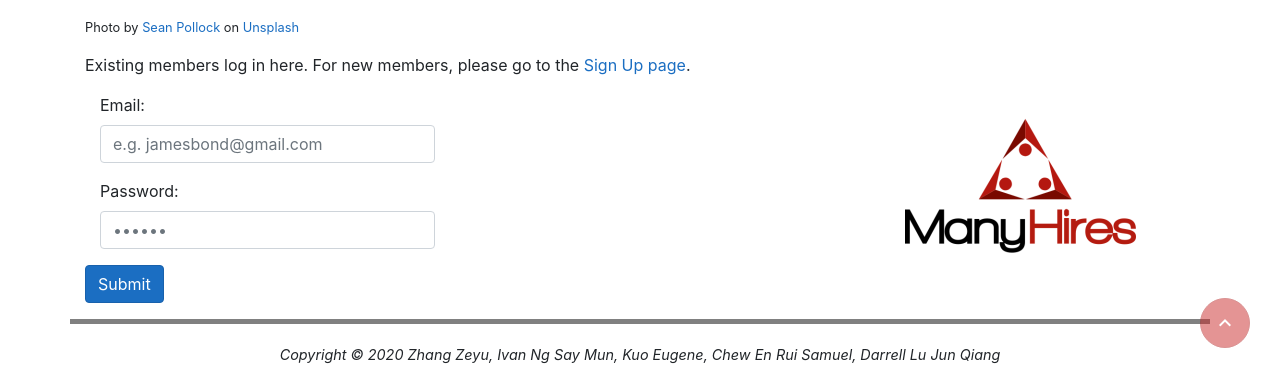
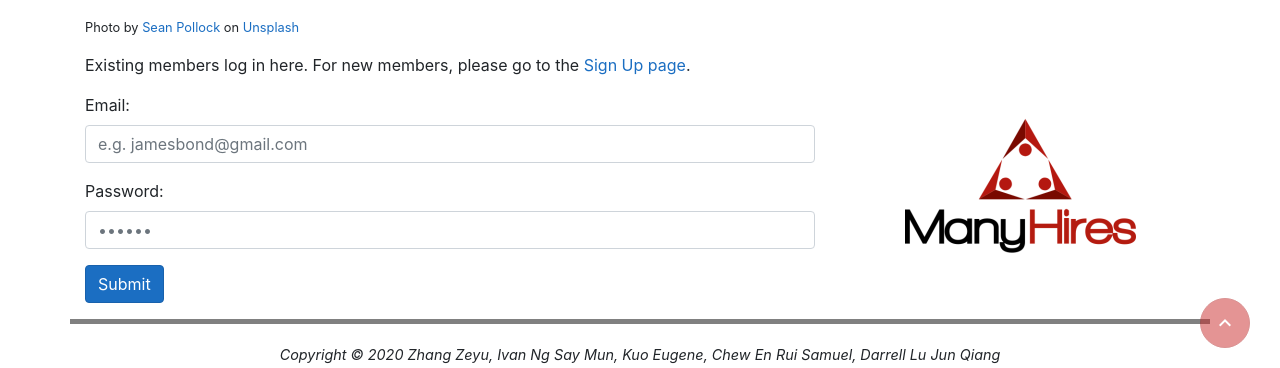
Before and after one commit to zeyu2001/ICT1004-Project, a PHP site: page /login.php in a window 1280 px wide. Shown: the part 402-770 px from the top of the page. Run offline with PHP 8.4, Linux system fonts and the light colour scheme.

Commit message:
Update login_form.php

```diff
--- a/login_form.php
+++ b/login_form.php
@@ -1,16 +1,11 @@
 <form action="process_login.php">
     <div class="form-group">
-        <div class="col-md-6">
-            <label for="email">Email:</label>
-            <input class="form-control" id="email" type="email" placeholder="e.g. jamesbond@gmail.com">
-        </div>
-
+        <label for="email">Email:</label>
+        <input class="form-control" id="email" type="email" placeholder="e.g. jamesbond@gmail.com">
     </div>
     <div class="form-group ">
-        <div class="col-md-6">
-            <label for="password">Password:</label>
-            <input class="form-control" id="password" type="password" placeholder="••••••">
-        </div>
+        <label for="password">Password:</label>
+        <input class="form-control" id="password" type="password" placeholder="••••••">
     </div>
     <div class="form-group">
         <button class="btn btn-primary my-2 my-sm-0" type="submit">Submit</button>
```
